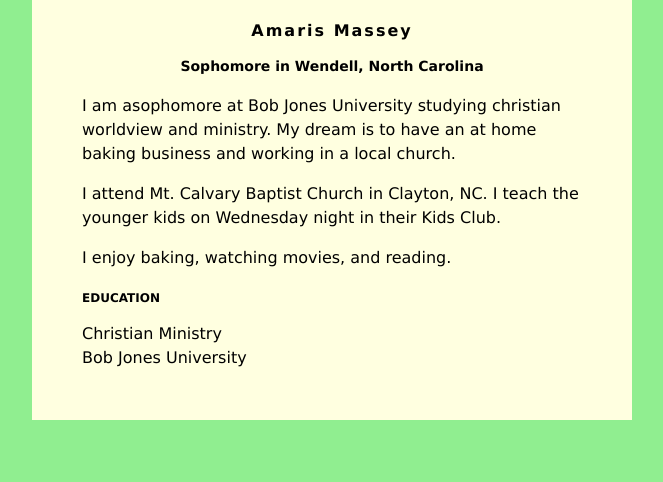
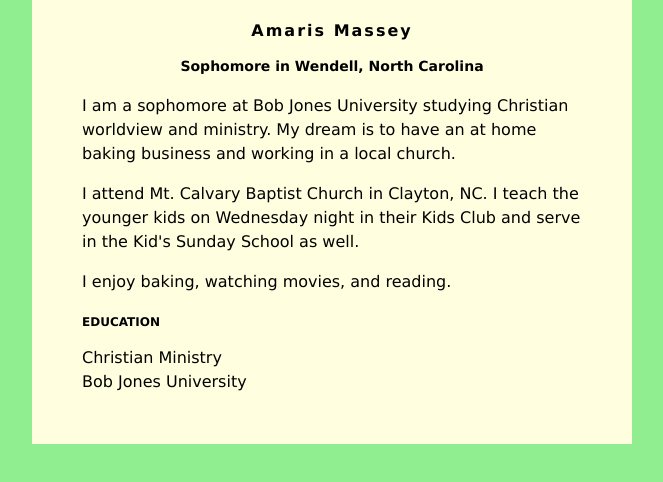
Before and after one commit to TinyTiger-lab/TinyTiger-lab.github.io, a plain HTML site: page index.html in a window 1280 px wide. Shown: the whole page, without its empty margins (308-971 px from the left). Drawn offline with Linux system fonts and the light colour scheme.

Commit message:
Update index.html

```diff
--- a/index.html
+++ b/index.html
@@ -33,10 +33,11 @@ h3 {
         <h1>Amaris Massey</h1>
         <h2>Sophomore in Wendell, North Carolina</h2>
 
-         <p>I am asophomore at Bob Jones University studying christian worldview and ministry.
+         <p>I am a sophomore at Bob Jones University studying Christian worldview and ministry.
              My dream is to have an at home baking business and working in a local church.</p>
          <p>
-            I attend Mt. Calvary Baptist Church in Clayton, NC. I teach the younger kids on Wednesday night in their Kids Club.
+            I attend Mt. Calvary Baptist Church in Clayton, NC. I teach the younger kids on Wednesday night in their Kids Club and serve in the Kid's Sunday School as
+             well.
 
          </p>
          <p>
```
